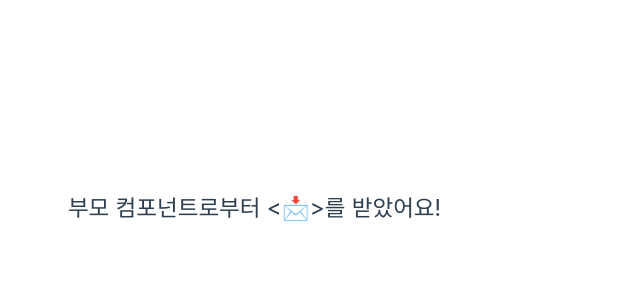
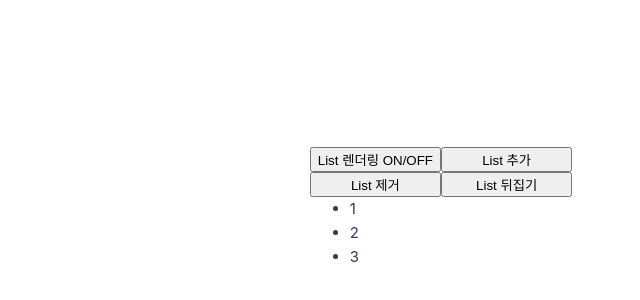
Before and after one commit to parc02-hello-vue/parc02-hello-vue.github.io, a Vue app: page / in a window 1280 px wide. Shown: the part 192-492 px from the top of the page, without its empty margins (199-839 px from the left). Built offline with nearby package versions, Linux system fonts and the light colour scheme.

Commit message:
아침체조

```diff
--- a/src/App.vue
+++ b/src/App.vue
@@ -1,10 +1,38 @@
 <script setup>
-import Child from './components/Child.vue'
-import { ref} from 'vue'
+import { ref } from 'vue'
 
-const pocketMoney = ref('부모 컴포넌트로부터 <📩>를 받았어요!')
+const show = ref(true)
+const list = ref([1,2,3])
+
+function renderList() {
+show.value =! show.value
+    console.log(show.value)
+}
+
+function addList() {
+list.value.push(list.value.length+1)
+}
+
+//pop -> remove the last element of an array
+function removeList() {
+list.value.pop()
+}
+function reverseList()
+{
+   return list.value.reverse()
+}
+
+
 </script>
 
 <template>
-<Child :pocketMoney="pocketMoney"/>
+<button @click="renderList()">List 렌더링 ON/OFF</button>
+<button @click="addList">List 추가</button>
+<button @click="removeList()">List 제거</button>
+<button @click="reverseList()">List 뒤집기</button>
+<ul v-if = "show">
+<li v-for ="item of list">{{item}}</li>
+</ul>
+<p v-else-if="list.length">List is not empty, but hidden</p>
+<p v-else>List is empty</p>
 </template>
```
